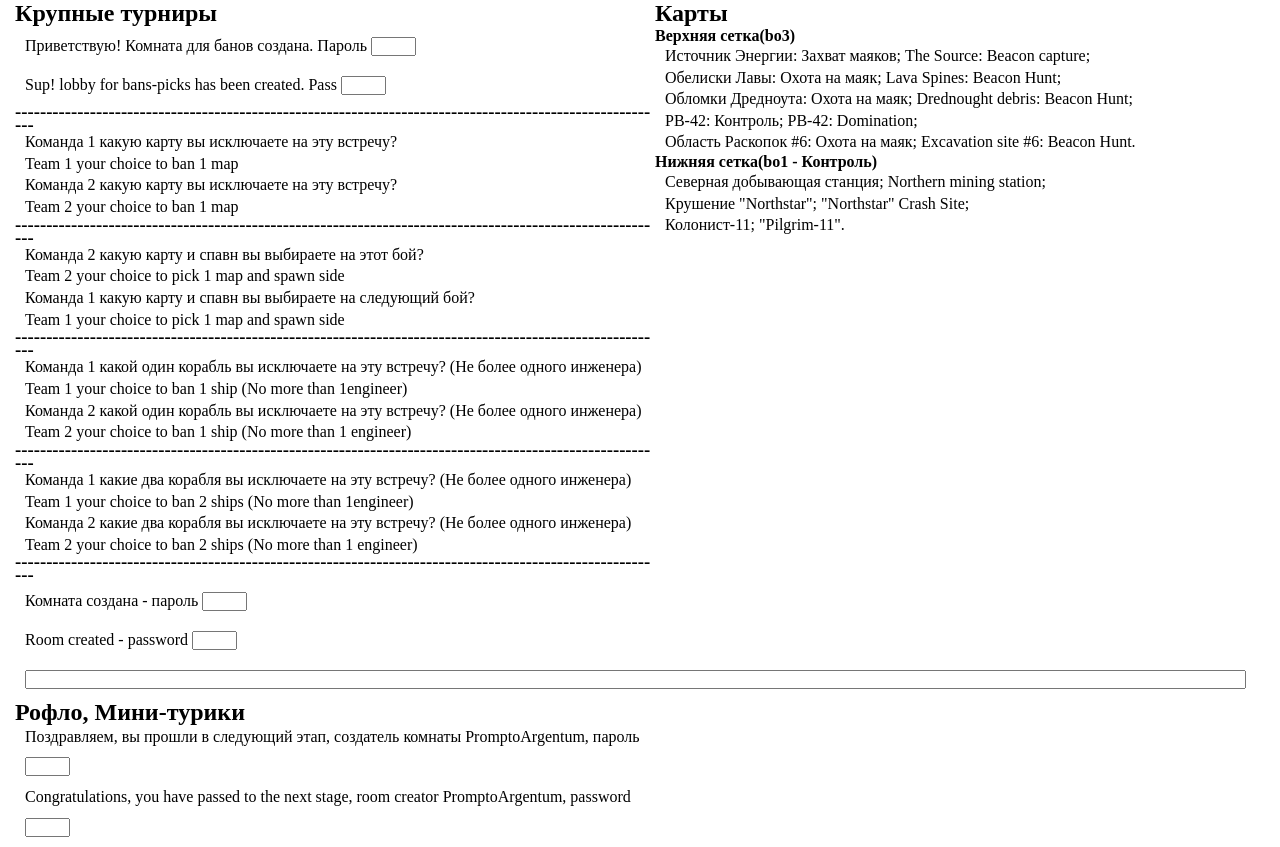
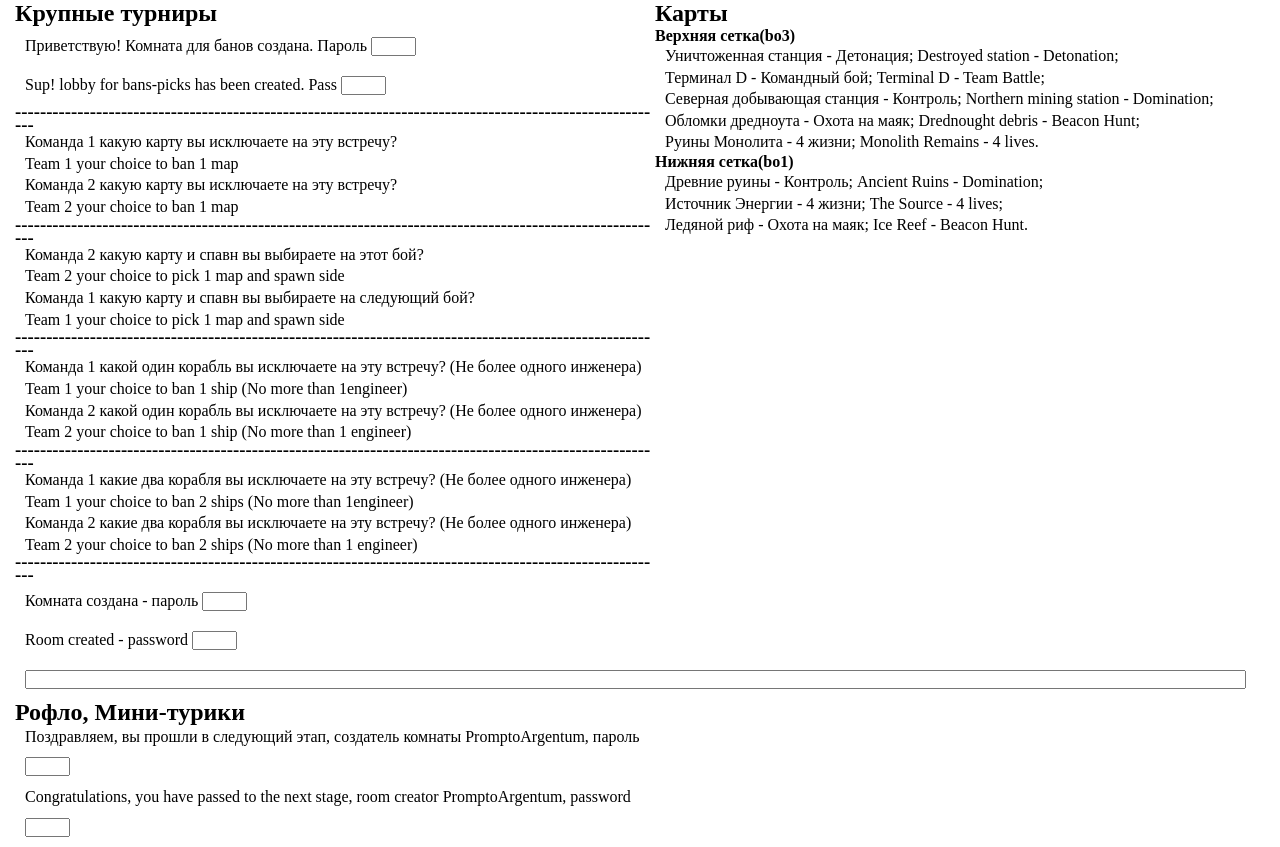
Before and after one commit to PaveluSss/sc, a plain HTML site: page index.html in a window 1280 px wide. Drawn offline with Linux system fonts and the light colour scheme.

Commit message:
index.html

```diff
--- a/index.html
+++ b/index.html
@@ -60,19 +60,19 @@
         <h4>Верхняя сетка(bo3)</h4>
 
 
-        <p>Источник Энергии: Захват маяков; The Source: Beacon capture;</p>
-        <p>Обелиски Лавы: Охота на маяк; Lava Spines: Beacon Hunt;</p>
-        <p>Обломки Дредноута: Охота на маяк; Drednought debris: Beacon Hunt;</p>
-        <p>PB-42: Контроль; PB-42: Domination;</p>
-        <p>Область Раскопок #6: Охота на маяк; Excavation site #6: Beacon Hunt.</p>
+        <p>Уничтоженная станция - Детонация; Destroyed station - Detonation;</p>
+        <p>Терминал D - Командный бой; Terminal D - Team Battle;</p>
+        <p>Северная добывающая станция - Контроль; Northern mining station - Domination;</p>
+        <p>Обломки дредноута - Охота на маяк; Drednought debris - Beacon Hunt;</p>
+        <p>Руины Монолита - 4 жизни; Monolith Remains - 4 lives.</p>
 
 
-        <h4>Нижняя сетка(bo1 - Контроль)</h4>
+        <h4>Нижняя сетка(bo1)</h4>
 
 
-        <p>Северная добывающая станция; Northern mining station;</p>
-        <p>Крушение "Northstar"; "Northstar" Crash Site;</p>
-        <p>Колонист-11; "Pilgrim-11".</p>
+        <p>Древние руины - Контроль; Ancient Ruins - Domination;</p>
+        <p>Источник Энергии - 4 жизни; The Source - 4 lives;</p>
+        <p>Ледяной риф - Охота на маяк; Ice Reef - Beacon Hunt.</p>
 
 
         </div>
```
